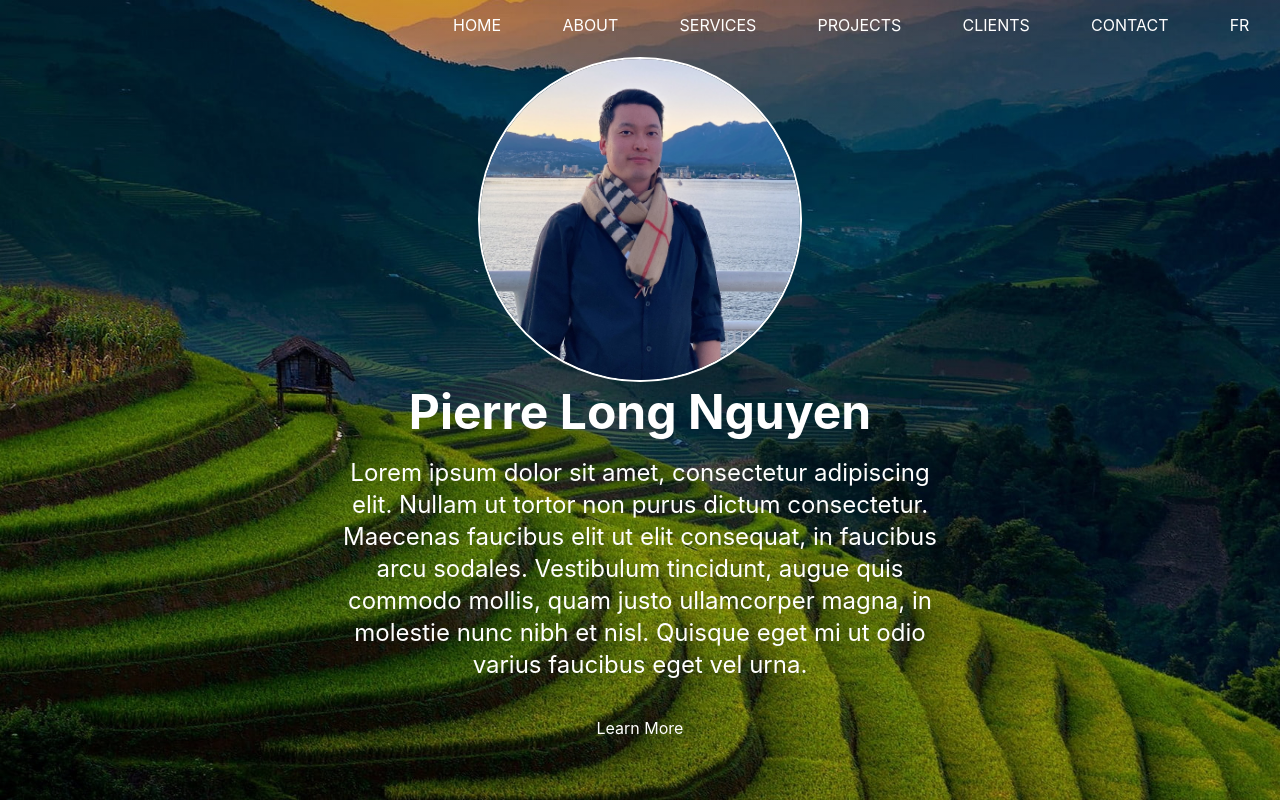
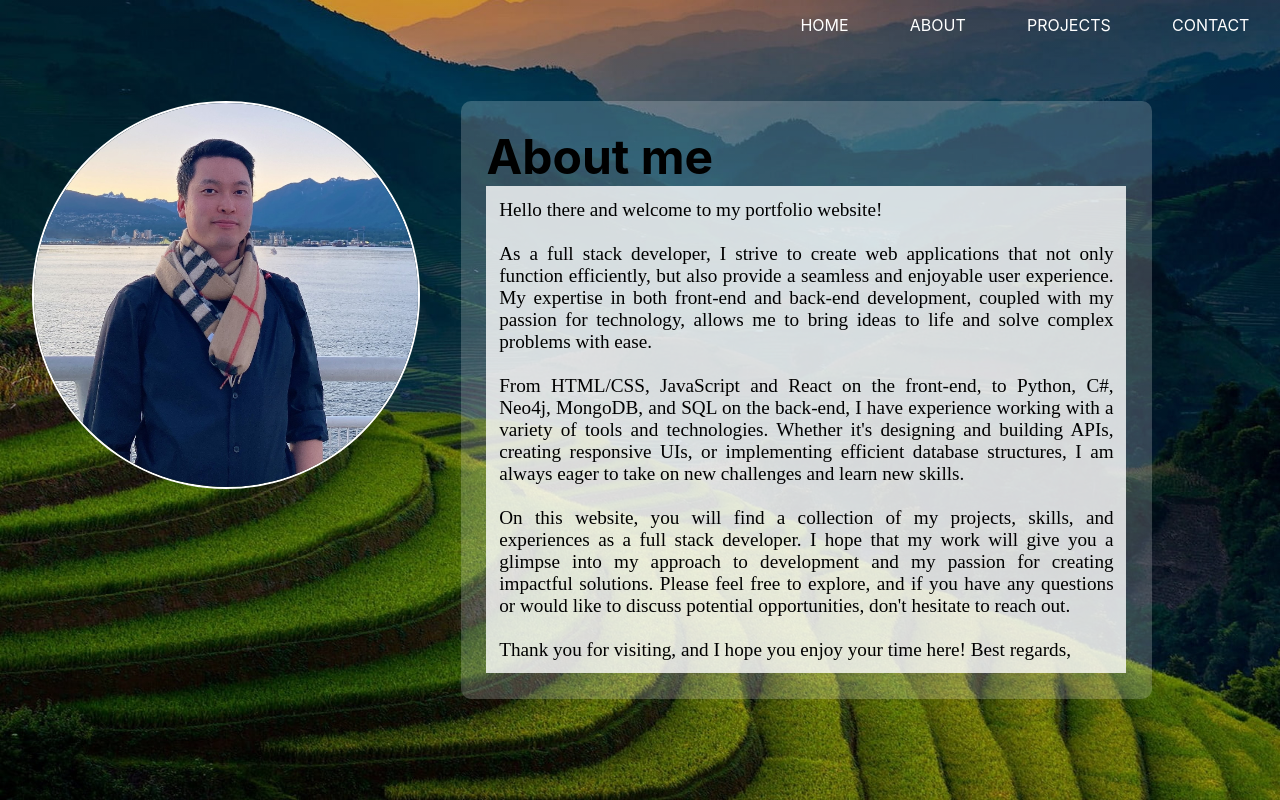
Before and after one commit to PierreLN/PierreLN.github.io, a React (Create React App) app: page / in a window 1280 px wide. Built offline with nearby package versions, Linux system fonts and the light colour scheme.

Commit message:
add aboutpage

```diff
--- /dev/null
+++ b/src/components/AboutPage/AboutPage.jsx
@@ -0,0 +1,65 @@
+import React from "react";
+import Button from "../UI/Button";
+import Card from "../UI/Card";
+import profilImage from "../../Image/profilImage.jpg";
+import styles from "./AboutPage.module.css";
+
+function AboutPage(props) {
+  const title = <h2>About me</h2>;
+  const presentation = (
+    <p>
+      <p>Hello there and welcome to my portfolio website! </p>
+      <br></br>
+      <p>
+        <p>
+          As a full stack developer, I strive to create web applications that
+          not only function efficiently, but also provide a seamless and
+          enjoyable user experience. My expertise in both front-end and back-end
+          development, coupled with my passion for technology, allows me to
+          bring ideas to life and solve complex problems with ease.
+        </p>
+        <br></br>
+        <p>
+          From HTML/CSS, JavaScript and React on the front-end, to Python, C#,
+          Neo4j, MongoDB, and SQL on the back-end, I have experience working
+          with a variety of tools and technologies. Whether it's designing and
+          building APIs, creating responsive UIs, or implementing efficient
+          database structures, I am always eager to take on new challenges and
+          learn new skills.
+        </p>
+        <br></br>
+        <p>
+          On this website, you will find a collection of my projects, skills,
+          and experiences as a full stack developer. I hope that my work will
+          give you a glimpse into my approach to development and my passion for
+          creating impactful solutions. Please feel free to explore, and if you
+          have any questions or would like to discuss potential opportunities,
+          don't hesitate to reach out.
+        </p>
+      </p>
+      <br></br>
+      <p>
+        Thank you for visiting, and I hope you enjoy your time here! Best
+        regards,
+      </p>
+    </p>
+  );
+
+  return (
+    <div className={styles.about_page}>
+      <Card className={styles.image}>
+        <img
+          className={styles.profil_image}
+          src={profilImage}
+          alt="Profil"
+        ></img>
+      </Card>
+      <Card className={styles.description}>
+        <h1 className={styles.title}>{title}</h1>
+        <p className={styles.presentation}>{presentation}</p>
+      </Card>
+    </div>
+  );
+}
+
+export default AboutPage;
--- /dev/null
+++ b/src/components/AboutPage/AboutPage.module.css
@@ -0,0 +1,47 @@
+.about_page {
+  text-align: center;
+  display: flex;
+  justify-content: space-between;
+}
+
+.image {
+  display: inline-block;
+  width: 30%;
+  height: auto;
+  padding-left: 2.5%;
+}
+
+.profil_image {
+  width: 100%;
+  height: auto;
+  display: flex;
+  justify-content: center;
+  border-radius: 100%;
+  border: 2px solid white;
+}
+
+.description {
+  width: 70%;
+  height: fit-content;
+  margin-right: 10%;
+  text-align: justify;
+  background-color: rgba(255, 255, 255, 0.2);
+  color: black;
+  padding: 2%;
+  display: inline-block;
+  width: 50%;
+}
+
+.title {
+  align-items: center;
+}
+
+.presentation {
+  margin: auto;
+  height: fit-content;
+  background-color: rgba(255, 255, 255, 0.8);
+  color: black;
+  padding: 2%;
+  font-size: larger;
+  font-family: "Times New Roman", Times, serif;
+}
--- /dev/null
+++ b/src/components/HomePage/HomePage.jsx
@@ -0,0 +1,17 @@
+import React from "react";
+import styles from "./HomePage.module.css";
+import Card from "../UI/Card";
+
+function HomePage(props) {
+
+
+    return (
+      <div>
+        <Card> Greetings and welcome to my corner of the internet!!</Card>
+        <Card>My name is Pierre</Card>
+        <Card>I'm a full stack developer</Card>
+      </div>
+    );
+}
+
+export default HomePage;
--- a/src/components/MainPage/MainPage.jsx
+++ b/src/components/MainPage/MainPage.jsx
@@ -1,32 +1,16 @@
-import React from "react";
+import React, { useState } from "react";
 import styles from "./MainPage.module.css";
-import Button from "../UI/Button";
-import Card from "../UI/Card";
-import profilImage from "../../Image/profilImage.jpg";
+import AboutPage from "../AboutPage/AboutPage";
+import HomePage from "../HomePage/HomePage";
 
-function MainPage() {
-  const name = <h1>Pierre Long Nguyen</h1>;
-  const description = (
-    <p>
-      Lorem ipsum dolor sit amet, consectetur adipiscing elit. Nullam ut tortor
-      non purus dictum consectetur. Maecenas faucibus elit ut elit consequat, in
-      faucibus arcu sodales. Vestibulum tincidunt, augue quis commodo mollis,
-      quam justo ullamcorper magna, in molestie nunc nibh et nisl. Quisque eget
-      mi ut odio varius faucibus eget vel urna.
-    </p>
-  );
+function MainPage(props) {
+  const aboutPage = <AboutPage></AboutPage>;
+  const homePage = <HomePage></HomePage>;
 
-  return (
-    <div className={styles.main_page}>
-      <Card>
-        <img className={styles.profil_image} src={profilImage} alt="Profil"></img>
-      </Card>
-      <Card>{name}</Card>
-      <Card>{description}</Card>
+  const [selectedPage, setSelectedPage] = useState(aboutPage);
 
-      <Button>Learn More</Button>
-    </div>
-  );
+
+  return <div className={styles.main_page}>{selectedPage}</div>;
 }
 
 export default MainPage;
--- a/src/components/MainPage/MainPage.module.css
+++ b/src/components/MainPage/MainPage.module.css
@@ -15,37 +15,3 @@
   background-position: center;
   background-size: cover;
 }
-
-.main_page h1 {
-  font-size: 3rem;
-  margin-bottom: 1rem;
-}
-
-.main_page p {
-  font-size: 1.5rem;
-  line-height: 2rem;
-  text-align: center;
-  max-width: 600px;
-  margin-bottom: 2rem;
-}
-
-.profil_image {
-  width: 25%;
-  height: auto;
-  display: block;
-  margin: auto;
-  max-width: 100%;
-  border-radius: 100%;
-  border: 2px solid white;
-
-}
-
-@media screen and (max-width: 768px) {
-  .main_page h1 {
-    font-size: 2.5rem;
-  }
-
-  .main_page p {
-    font-size: 1.2rem;
-  }
-}
--- a/src/components/SideMenu/SideMenu.jsx
+++ b/src/components/SideMenu/SideMenu.jsx
@@ -13,20 +13,20 @@ function SideMenu() {
           <Button>ABOUT</Button>
         </li>
         <li>
-          <Button>SERVICES</Button>
+          <Button>PROJECTS</Button>
         </li>
         <li>
-          <Button>PROJECTS</Button>
+          <Button>CONTACT</Button>
+        </li>
+        {/* <li>
+          <Button>SERVICES</Button>
         </li>
         <li>
           <Button>CLIENTS</Button>
         </li>
         <li>
-          <Button>CONTACT</Button>
-        </li>
-        <li>
           <Button>FR</Button>
-        </li>
+        </li> */}
       </ul>
     </div>
   );
```
Also changed, not shown: src/components/HomePage/HomePage.module.css (added).
